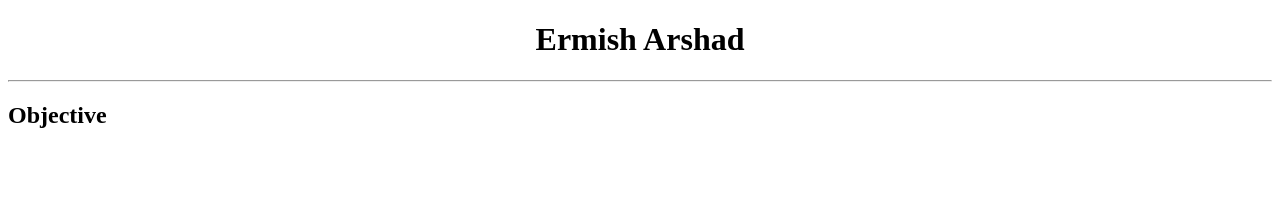
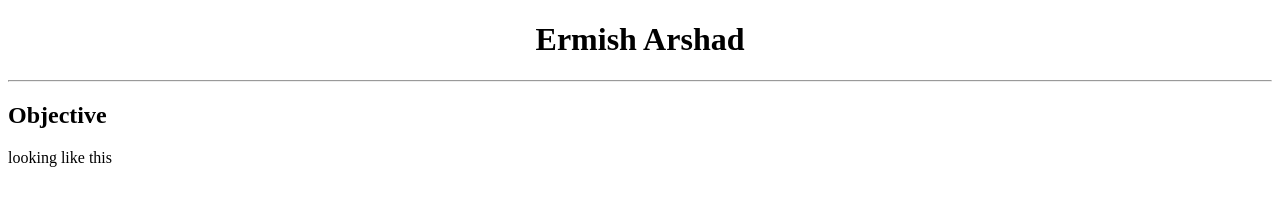
Before and after one commit to ermish24/html-assignment-1, a plain HTML site: page index.html in a window 1280 px wide. Drawn offline with Linux system fonts and the light colour scheme.

Commit message:
update index.html

```diff
--- a/index.html
+++ b/index.html
@@ -11,7 +11,7 @@
 </hr>
 </center>
 <h2>Objective</h2>
-<p>
+<p>looking like this
 
 </p>
 
```
